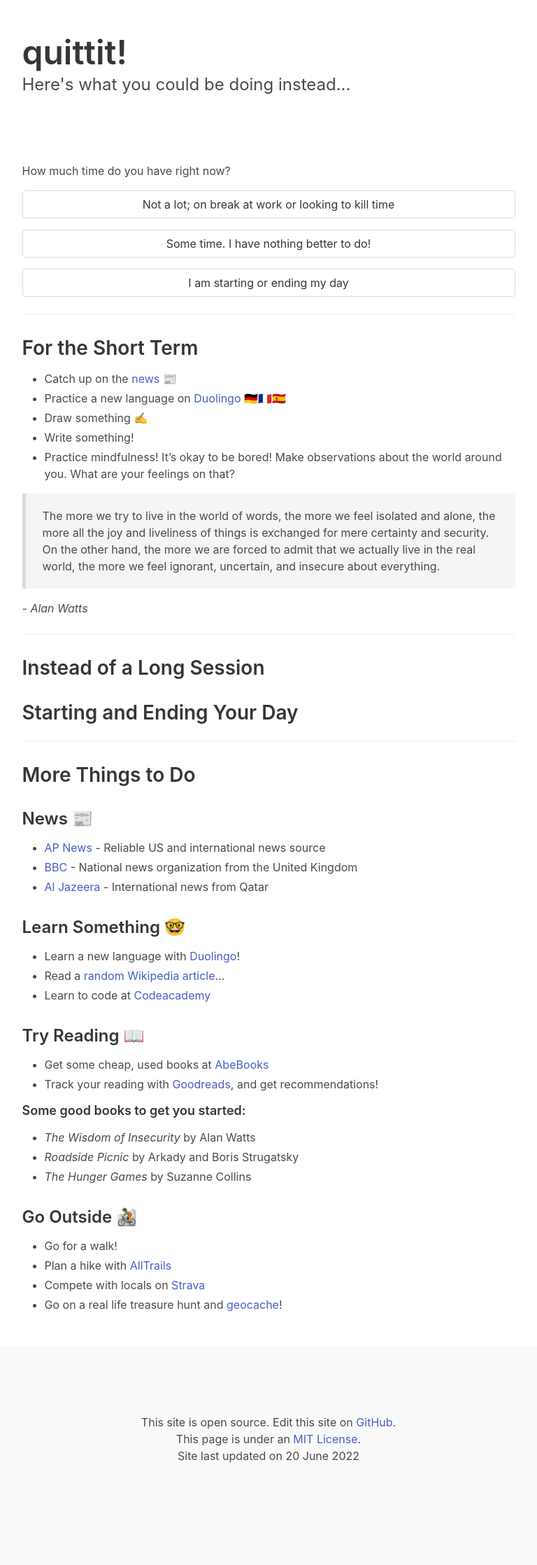
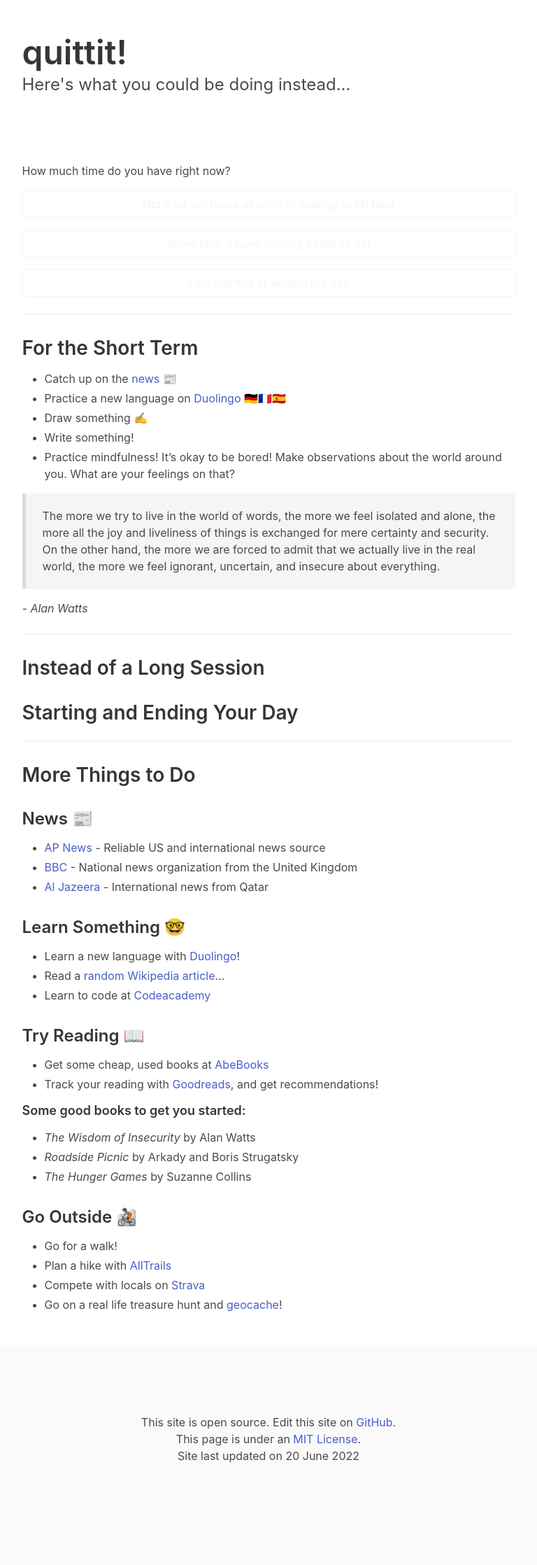
Before and after one commit to itsmaxymoo/quittit-website, a Jekyll site: the page built from index.md, in a window 1280 px wide. Shown: the whole page at 70% size, without its empty margins (256-1024 px from the left). Built offline with Jekyll 4.4.1, drawn with Linux system fonts in a browser that asks for light colours.

Commit message:
button color

```diff
--- a/_includes/button.html
+++ b/_includes/button.html
@@ -1 +1 @@
-<a href="{{ include.url }}"><button class="button is-outlined is-fullwidth">{{ include.text }}</button></a>
+<a href="{{ include.url }}"><button class="button is-light is-outlined is-fullwidth">{{ include.text }}</button></a>
```
